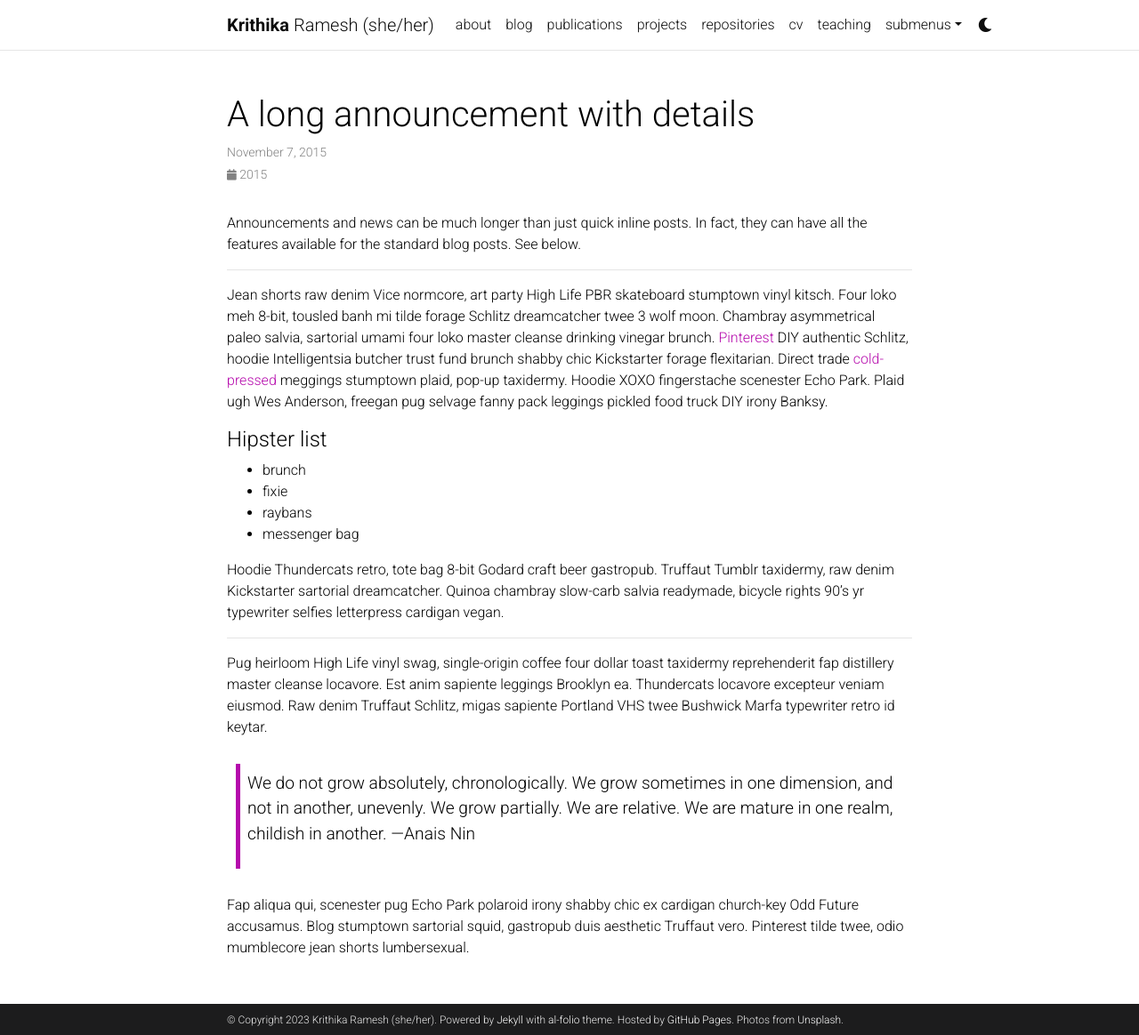
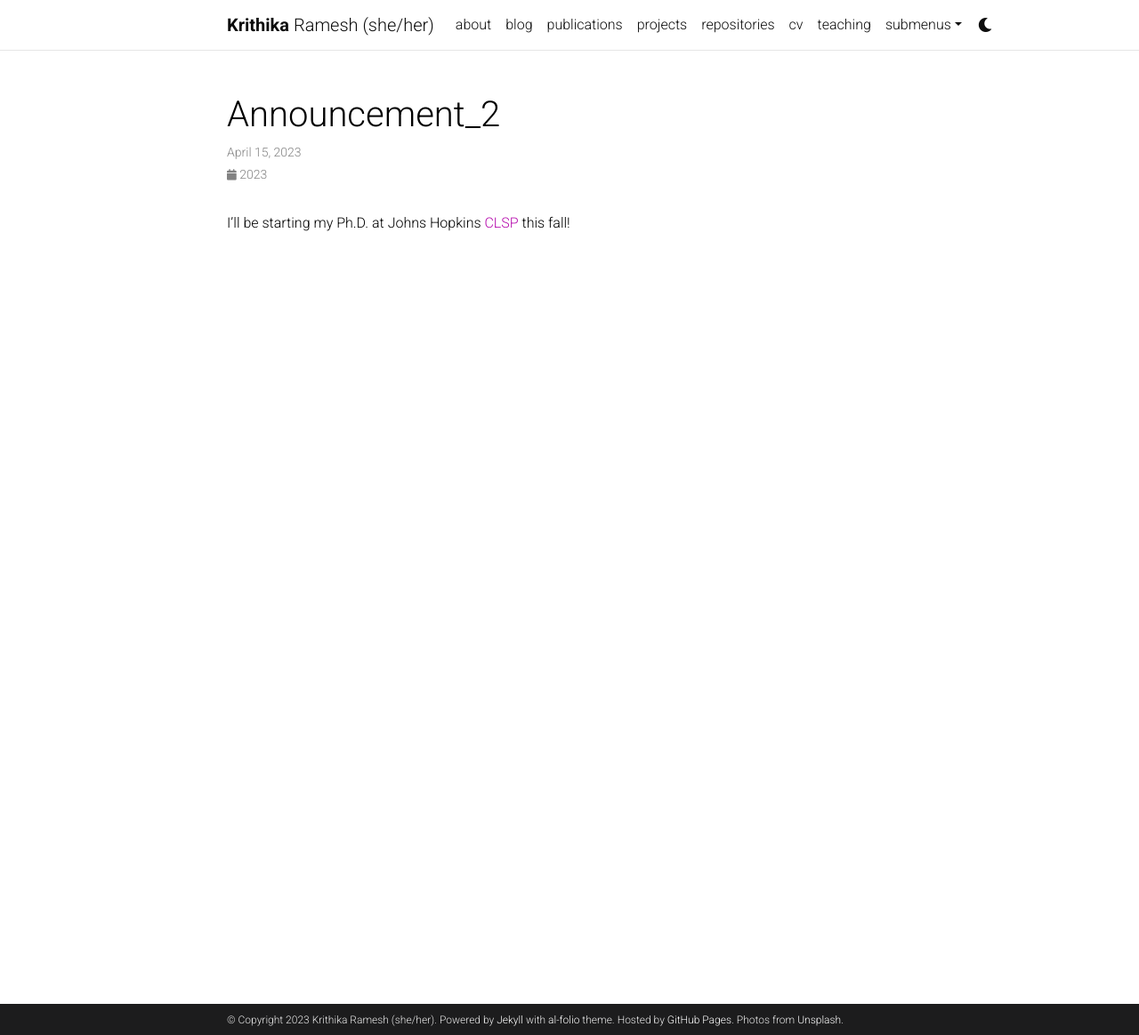
Before and after one commit to kr-ramesh/kr-ramesh.github.io, a Jekyll site: the page built from _news/announcement_2.md, in a window 1280 px wide and 1164 px high. Shown: the whole window at 89% size. Built offline with Jekyll 4.4.1, drawn with Linux system fonts in a browser that asks for light colours; comment, search, counter and statistics services are not loaded; a style sheet for code colours, icons or effects is not loaded.

Commit message:
ok some updates

```diff
--- a/_bibliography/papers.bib
+++ b/_bibliography/papers.bib
@@ -4,7 +4,7 @@
 @article{Ramesh2023FairnessIL,
   title={Fairness in Language Models Beyond English: Gaps and Challenges},
   author={Krithika Ramesh and Sunayana Sitaram and Monojit Choudhury},
-  journal={Proceedings of the 17th Conference of the European Chapter of the Association for Computational Linguistics (Findings), 2023},
+  journal={Proceedings of the 17th Conference of the European Chapter of the Association for Computational Linguistics (Findings)},
   year={2023},
   url={https://arxiv.org/abs/2302.12578},
   selected = {true}
--- a/_news/announcement_2.md
+++ b/_news/announcement_2.md
@@ -1,32 +1,8 @@
 ---
 layout: post
-title: A long announcement with details
-date: 2015-11-07 16:11:00-0400
-inline: false
+date: 2023-04-15 15:59:00-0400
+inline: true
 related_posts: false
 ---
 
-Announcements and news can be much longer than just quick inline posts. In fact, they can have all the features available for the standard blog posts. See below.
-
-***
-
-Jean shorts raw denim Vice normcore, art party High Life PBR skateboard stumptown vinyl kitsch. Four loko meh 8-bit, tousled banh mi tilde forage Schlitz dreamcatcher twee 3 wolf moon. Chambray asymmetrical paleo salvia, sartorial umami four loko master cleanse drinking vinegar brunch. <a href="https://www.pinterest.com">Pinterest</a> DIY authentic Schlitz, hoodie Intelligentsia butcher trust fund brunch shabby chic Kickstarter forage flexitarian. Direct trade <a href="https://en.wikipedia.org/wiki/Cold-pressed_juice">cold-pressed</a> meggings stumptown plaid, pop-up taxidermy. Hoodie XOXO fingerstache scenester Echo Park. Plaid ugh Wes Anderson, freegan pug selvage fanny pack leggings pickled food truck DIY irony Banksy.
-
-#### Hipster list
-<ul>
-    <li>brunch</li>
-    <li>fixie</li>
-    <li>raybans</li>
-    <li>messenger bag</li>
-</ul>
-
-Hoodie Thundercats retro, tote bag 8-bit Godard craft beer gastropub. Truffaut Tumblr taxidermy, raw denim Kickstarter sartorial dreamcatcher. Quinoa chambray slow-carb salvia readymade, bicycle rights 90's yr typewriter selfies letterpress cardigan vegan.
-
-***
-
-Pug heirloom High Life vinyl swag, single-origin coffee four dollar toast taxidermy reprehenderit fap distillery master cleanse locavore. Est anim sapiente leggings Brooklyn ea. Thundercats locavore excepteur veniam eiusmod. Raw denim Truffaut Schlitz, migas sapiente Portland VHS twee Bushwick Marfa typewriter retro id keytar.
-
-> We do not grow absolutely, chronologically. We grow sometimes in one dimension, and not in another, unevenly. We grow partially. We are relative. We are mature in one realm, childish in another.
-> —Anais Nin
-
-Fap aliqua qui, scenester pug Echo Park polaroid irony shabby chic ex cardigan church-key Odd Future accusamus. Blog stumptown sartorial squid, gastropub duis aesthetic Truffaut vero. Pinterest tilde twee, odio mumblecore jean shorts lumbersexual.
+I'll be starting my Ph.D. at Johns Hopkins [CLSP](https://www.clsp.jhu.edu/) this fall!
```
Also changed, not shown: _news/announcement_1.md (+2 -2 lines), _news/announcement_3.md (deleted, +0 -8 lines), _pages/about.md (+1 -1 lines).
